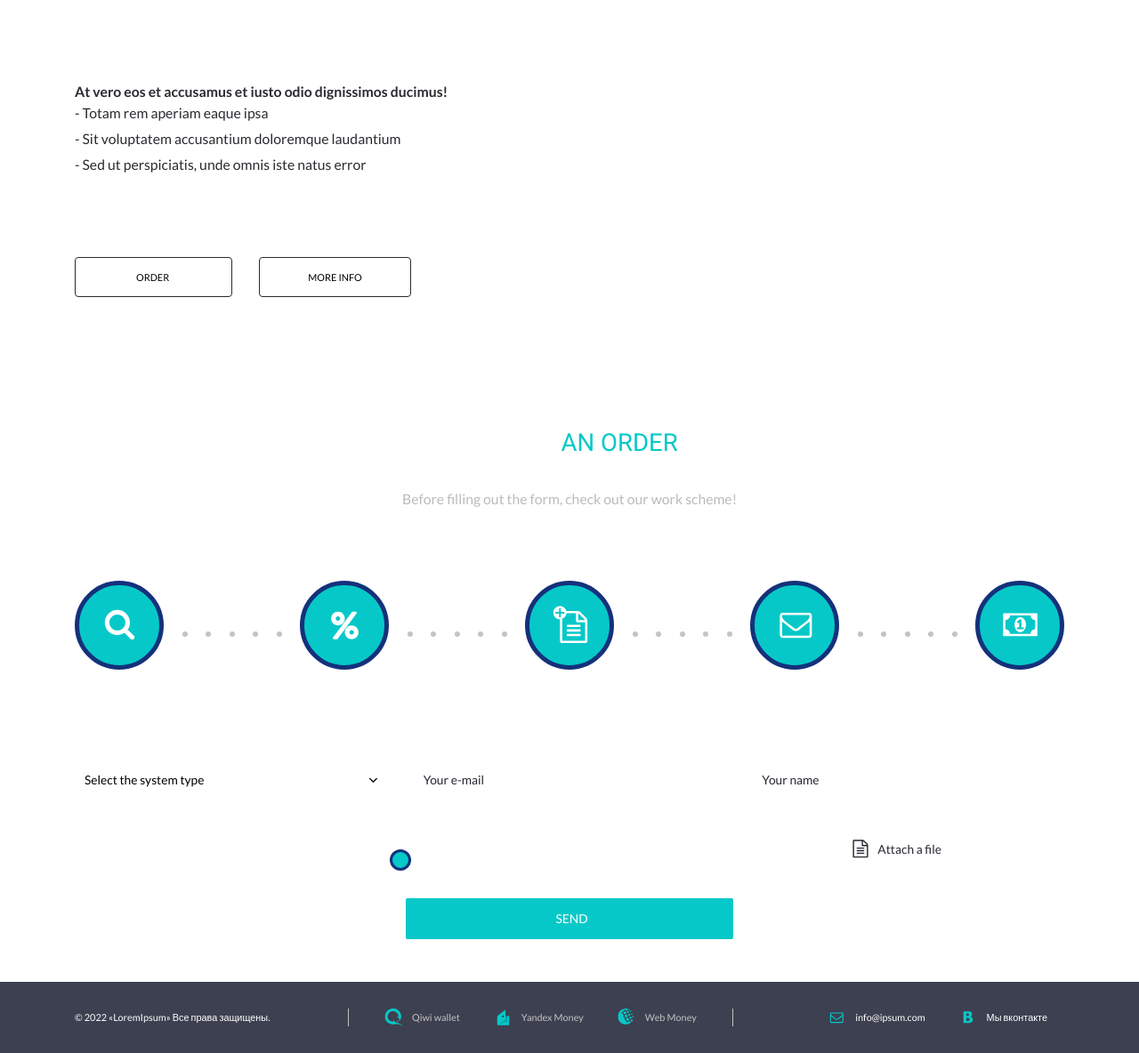
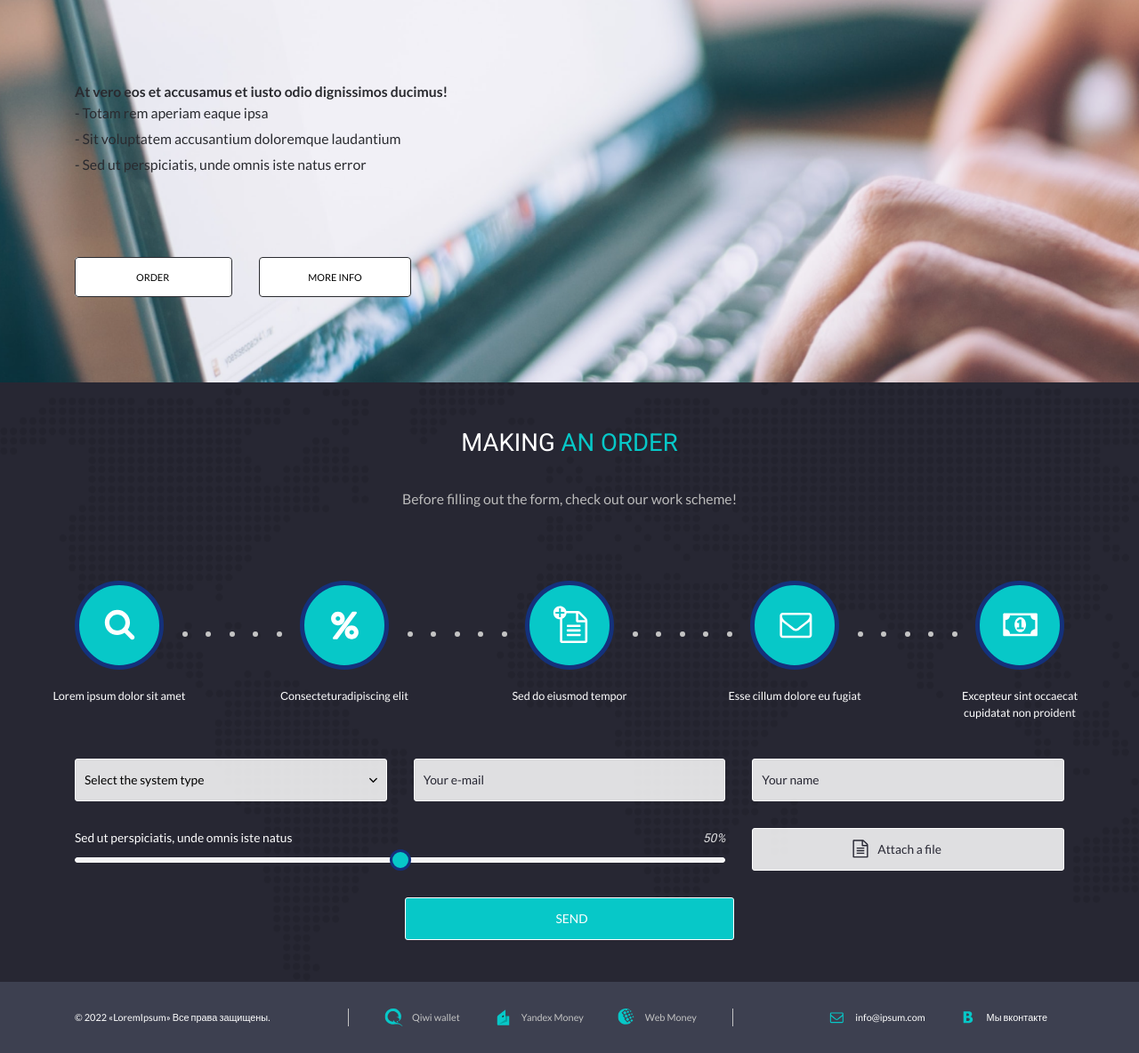
Before and after one commit to SVENmods/info-centerTest, a plain HTML site: page index.html in a window 1280 px wide. Shown: the part 256-1440 px from the top of the page at 89% size. Drawn offline with Linux system fonts and the light colour scheme; the site is published under a folder, as on GitHub Pages, so addresses that start at the root find nothing; files whose address does not match are found by name.

Commit message:
path update

```diff
--- a/scss/style.scss
+++ b/scss/style.scss
@@ -100,7 +100,7 @@ main {
      width: 100%;
      height: 100%;
      max-height: 825px;
-     background-image: url('/resources/img/back.png');
+     background-image: url('../resources/img/back.png');
      background-repeat: no-repeat;
      background-size: cover;
      display: flex;
@@ -182,7 +182,7 @@ main {
 .content {
      width: 100%;
      height: 100%;
-     background-image: url('/resources/img/BG.png');
+     background-image: url('../resources/img/BG.png');
      background-repeat: no-repeat;
      background-size: cover;
      display: flex;
```
Also changed, not shown: css/style.css.
